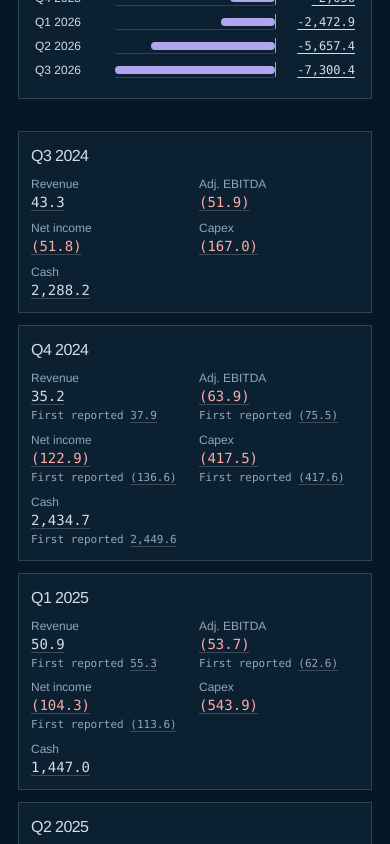
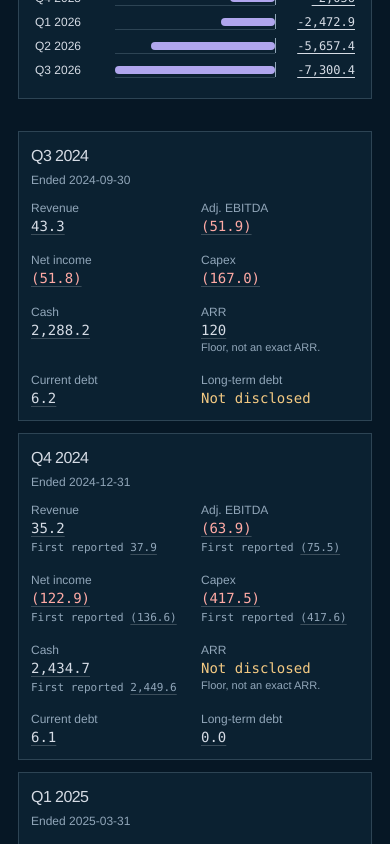
Before and after one commit to dfurry-boilermaker/nbismodel, a Next.js app: page /financials in a window 390 px wide. Shown: the part 1720-2564 px from the top of the page. Built offline with nearby package versions, Linux system fonts and the light colour scheme.

Commit message:
Make annual financial comparisons fit mobile screens and restore all quarterly metrics

```diff
--- a/app/financials/page.tsx
+++ b/app/financials/page.tsx
@@ -18,7 +18,7 @@ const COLUMNS: { key: "revenue" | "adjustedEbitda" | "netIncome" | "capex" | "ca
 export default function FinancialsPage() {
   const sources = financials.sources;
   return (
-    <div className="space-y-8">
+    <div className="min-w-0 space-y-8">
       <header>
         <div className="eyebrow">/ 01 / Reported results</div>
         <h1 className="text-3xl font-semibold text-accent">Reported financials</h1>
@@ -40,7 +40,7 @@ export default function FinancialsPage() {
 
       <FinancialCharts />
 
-      <div className="hidden overflow-x-auto rounded-xl border border-line md:block">
+      <div className="hidden overflow-x-auto rounded-xl border border-line lg:block">
         <table className="w-full min-w-[860px] text-left text-sm">
           <thead className="bg-panel text-xs uppercase tracking-wide text-muted">
             <tr>
@@ -79,21 +79,35 @@ export default function FinancialsPage() {
         </table>
       </div>
 
-      <div className="space-y-3 md:hidden">
+      <section aria-label="Quarterly financial figures" className="space-y-3 lg:hidden">
         {financials.quarters.map((quarter) => (
           <article key={quarter.id} className="rounded-xl border border-line bg-panel p-3">
             <h2 className="font-medium">{quarter.label}</h2>
-            <dl className="mt-2 grid grid-cols-2 gap-2 text-sm">
+            <p className="mt-1 text-xs text-muted">Ended {quarter.periodEnd}</p>
+            <dl className="mt-3 grid grid-cols-2 gap-x-3 gap-y-4 text-sm">
               {COLUMNS.map((column) => (
-                <div key={column.key}>
+                <div key={column.key} className="min-w-0">
                   <dt className="text-xs text-muted">{column.label}</dt>
                   <dd className="font-mono"><MetricValue metric={quarter[column.key]} sources={sources} /></dd>
                 </div>
               ))}
+              <div className="min-w-0">
+                <dt className="text-xs text-muted">ARR</dt>
+                <dd className="font-mono"><MetricValue metric={quarter.arr} sources={sources} digits={0} /></dd>
+                {quarter.arr?.note ? <p className="text-[11px] text-muted">Floor, not an exact ARR.</p> : null}
+              </div>
+              <div className="min-w-0">
+                <dt className="text-xs text-muted">Current debt</dt>
+                <dd className="font-mono"><MetricValue metric={quarter.debtCurrent} sources={sources} /></dd>
+              </div>
+              <div className="min-w-0">
+                <dt className="text-xs text-muted">Long-term debt</dt>
+                <dd className="font-mono"><MetricValue metric={quarter.debtNonCurrent} sources={sources} /></dd>
+              </div>
             </dl>
           </article>
         ))}
-      </div>
+      </section>
 
       <section className="space-y-3">
         <h2 className="text-lg font-medium">Quarter notes, segments, and other disclosed lines</h2>
@@ -128,7 +142,7 @@ export default function FinancialsPage() {
           </SourceA>
           . Blank cells were not a clean number in that filing.
         </p>
-        <div className="mt-3 overflow-x-auto rounded-xl border border-line">
+        <div className="mt-3 hidden overflow-x-auto rounded-xl border border-line md:block">
           <table className="w-full min-w-[640px] text-left text-sm">
             <thead className="bg-panel text-xs uppercase tracking-wide text-muted">
               <tr>
@@ -160,6 +174,28 @@ export default function FinancialsPage() {
             </tbody>
           </table>
         </div>
+        <div className="mt-3 divide-y divide-line border border-line md:hidden">
+          {financials.annual.rows.map((row) => (
+            <article key={row.line} className="min-w-0 p-3">
+              <h3 className="text-sm font-medium leading-snug">{row.line}</h3>
+              <dl className="mt-3 grid grid-cols-3 gap-2">
+                {(["y2023", "y2024", "y2025"] as const).map((year) => (
+                  <div key={year} className="min-w-0">
+                    <dt className="mb-1 font-mono text-[11px] text-muted">{year.slice(1)}</dt>
+                    <dd className={`break-words font-mono text-xs tabular-nums sm:text-sm ${year === "y2025" ? "font-semibold" : ""}`}>
+                      {row[year] == null ? <span className="text-amber" aria-label="Not available">—</span> : (
+                        <SourceA source={financials.annual.source} sources={sources}>
+                          {formatNumber(row[year] as number, 1)}
+                        </SourceA>
+                      )}
+                    </dd>
+                  </div>
+                ))}
+              </dl>
+              {row.note ? <p className="mt-2 text-xs leading-relaxed text-muted">{row.note}</p> : null}
+            </article>
+          ))}
+        </div>
       </section>
       <CapitalStructure />
     </div>
```
